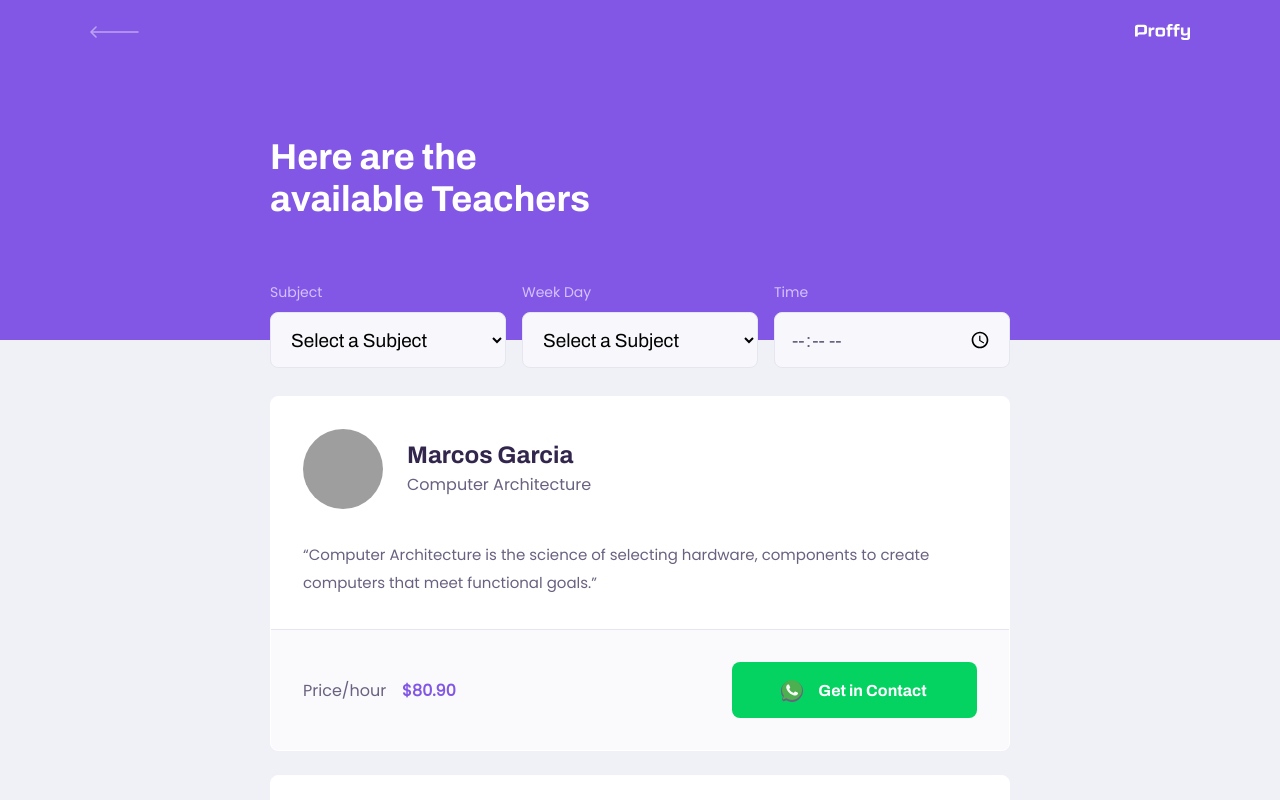
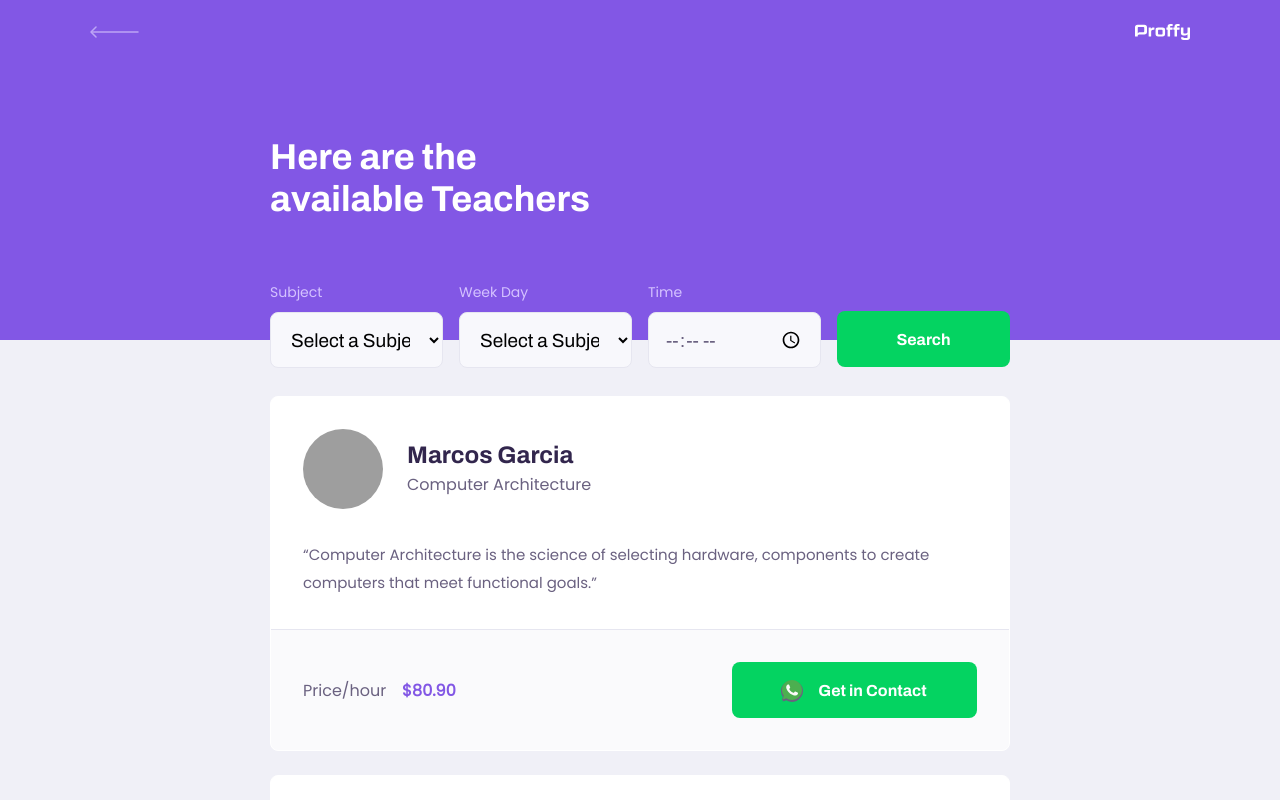
Before and after one commit to yamgarcia/Proffy, a React (Create React App) app in the folder web/: page /study in a window 1280 px wide. Shown: the top 800 px of the page. Built offline with nearby package versions, Linux system fonts and the light colour scheme; grey boxes are pictures that could not be loaded.

Commit message:
Connect TeacherList to API

```diff
--- a/web/src/pages/TeacherForm/index.tsx
+++ b/web/src/pages/TeacherForm/index.tsx
@@ -1,4 +1,6 @@
 import React, { FormEvent, useState } from "react";
+import { useHistory } from "react-router-dom";
+
 import "./styles.css";
 import PageHeader from "../../components/PageHeader";
 import Input from "../../components/Input";
@@ -8,6 +10,7 @@ import Select from "../../components/Select";
 import api from "../../services/api";
 
 const TeacherForm: React.FC = () => {
+  const history = useHistory();
   //* first form
   const [name, setName] = useState("");
   const [avatar, setAvatar] = useState("");
@@ -55,6 +58,8 @@ const TeacherForm: React.FC = () => {
       })
       .then(() => {
         alert("User Registred");
+
+        history.push("/");
       })
       .catch(() => {
         alert("Register Error");
--- a/web/src/pages/TeacherList/index.tsx
+++ b/web/src/pages/TeacherList/index.tsx
@@ -1,19 +1,42 @@
-import React from "react";
+import React, { FormEvent, useState } from "react";
 import "./styles.css";
 import PageHeader from "../../components/PageHeader";
 import TeacherItem from "../../components/TeacherItem";
 import Input from "../../components/Input";
 import Select from "../../components/Select";
+import api from "../../services/api";
 
 const TeacherList: React.FC = () => {
+  const [subject, setSubject] = useState("");
+  const [week_day, setWeek_day] = useState("");
+  const [time, setTime] = useState("");
+
+  async function searchTeachers(e: FormEvent) {
+    e.preventDefault();
+
+    const res = await api.get("classes", {
+      params: {
+        subject,
+        week_day,
+        time,
+      },
+    });
+
+    console.log(res.data);
+  }
+
   return (
     <>
       <div id='page-teacher-list' className='container'>
         <PageHeader title='Here are the available Teachers'>
-          <form id='search-teachers'>
+          <form onSubmit={searchTeachers} id='search-teachers'>
             <Select
               name='subject'
+              value={subject}
               label='Subject'
+              onChange={(e) => {
+                setSubject(e.target.value);
+              }}
               options={[
                 { value: "Art", label: "Art" },
                 { value: "Biology", label: "Biology" },
@@ -26,7 +49,11 @@ const TeacherList: React.FC = () => {
             />
             <Select
               name='week_day'
+              value={week_day}
               label='Week Day'
+              onChange={(e) => {
+                setWeek_day(e.target.value);
+              }}
               options={[
                 { value: "0", label: "Sunday" },
                 { value: "1", label: "Monday" },
@@ -37,7 +64,15 @@ const TeacherList: React.FC = () => {
                 { value: "6", label: "Saturday" },
               ]}
             />
-            <Input type='time' name='time' label='Time' />
+            <Input
+              type='time'
+              name='time'
+              label='Time'
+              onChange={(e) => {
+                setTime(e.target.value);
+              }}
+            />
+            <button type='submit'>Search</button>
           </form>
         </PageHeader>
         <main>
--- a/web/src/pages/TeacherList/styles.css
+++ b/web/src/pages/TeacherList/styles.css
@@ -9,6 +9,27 @@
 
 #search-teachers label {
   color: var(--color-text-in-primary);
+}
+
+#search-teachers button {
+  width: 100%;
+  height: 5.6rem;
+  background: var(--color-secondary);
+  color: var(--color-button-text);
+  border: 0;
+  border-radius: 0.8rem;
+  cursor: pointer;
+  font: 700 1.6rem Archivo;
+  display: flex;
+  align-items: center;
+  justify-content: center;
+  text-decoration: none;
+  transition: background-color 0.2s;
+  margin-top: 3.2rem;
+}
+
+#search-teachers button:hover {
+  background: var(--color-secondary-dark);
 }
 
 .page-teacher-list main {
@@ -23,7 +44,7 @@
 
   #search-teachers {
     display: grid;
-    grid-template-columns: repeat(3, 1fr);
+    grid-template-columns: repeat(4, 1fr);
     column-gap: 16px;
     position: absolute;
     bottom: -28px;
```
Also changed, not shown: 1 other file (tests, documents, lock files or other folders).
